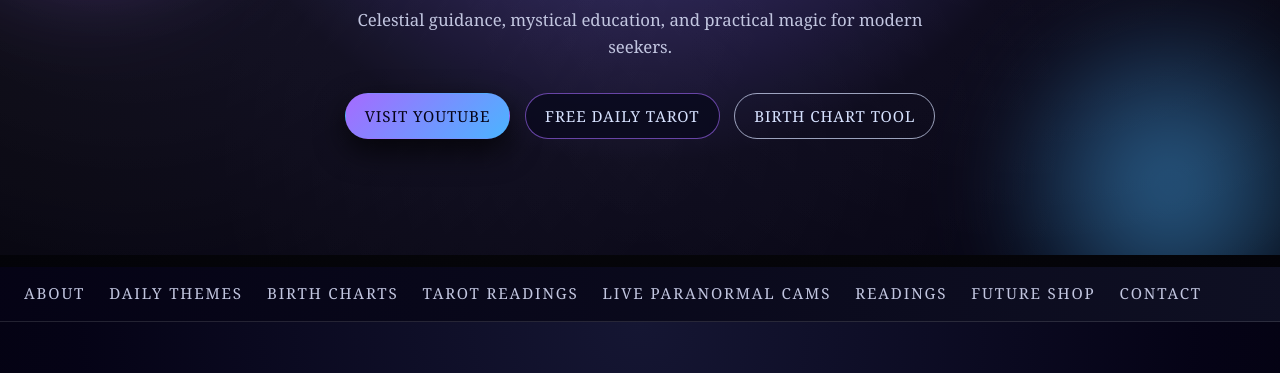
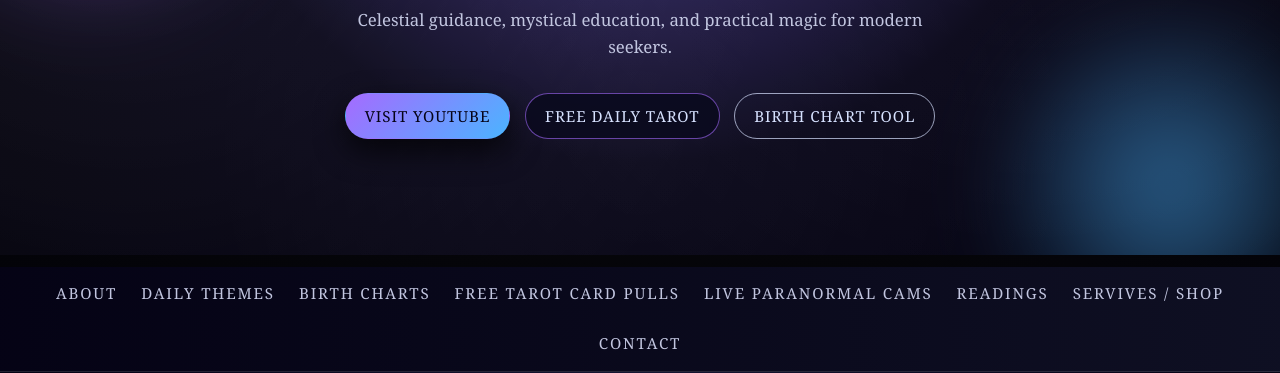
Before and after one commit to AmbrosiasOccultAcademy/AmbrosiasOccultAcademy.github.io, a plain HTML site: page index.html in a window 1280 px wide. Shown: the part 305-678 px from the top of the page. Drawn offline with nearby package versions, Linux system fonts and the light colour scheme.

```diff
--- a/index.html
+++ b/index.html
@@ -221,10 +221,10 @@
       <li><a href="#about">About</a></li>
       <li><a href="#themes">Daily Themes</a></li>
       <li><a href="#birth-chart">Birth Charts</a></li>
-      <li><a href="#tarot">Tarot Readings</a></li>
+      <li><a href="#tarot">Free Tarot Card Pulls</a></li>
       <li><a href="#freaky">Live Paranormal Cams</a></li>
 	  <li><a href="#shop">Readings</a></li>
-      <li><a href="#shop">Future Shop</a></li>
+      <li><a href="#shop">Servives / Shop</a></li>
       <li><a href="#contact">Contact</a></li>
     </ul>
   </nav>
```
